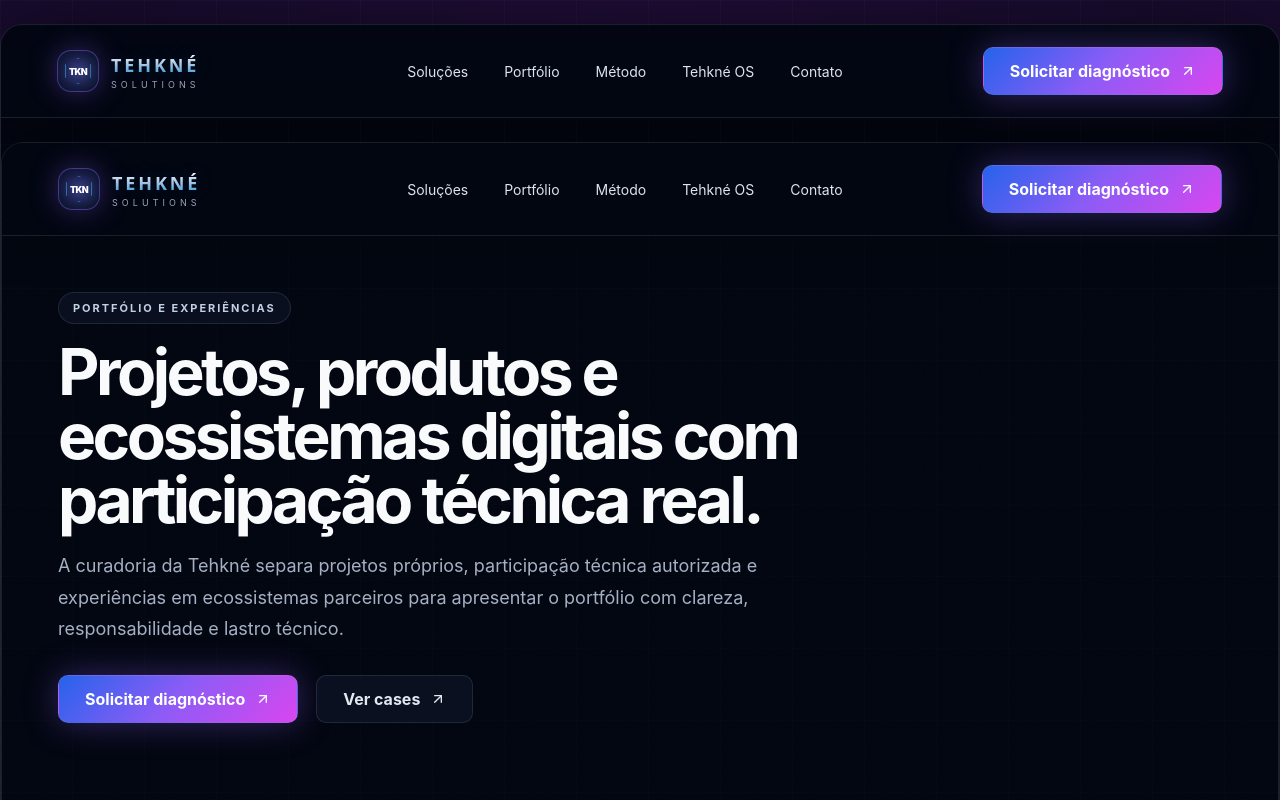
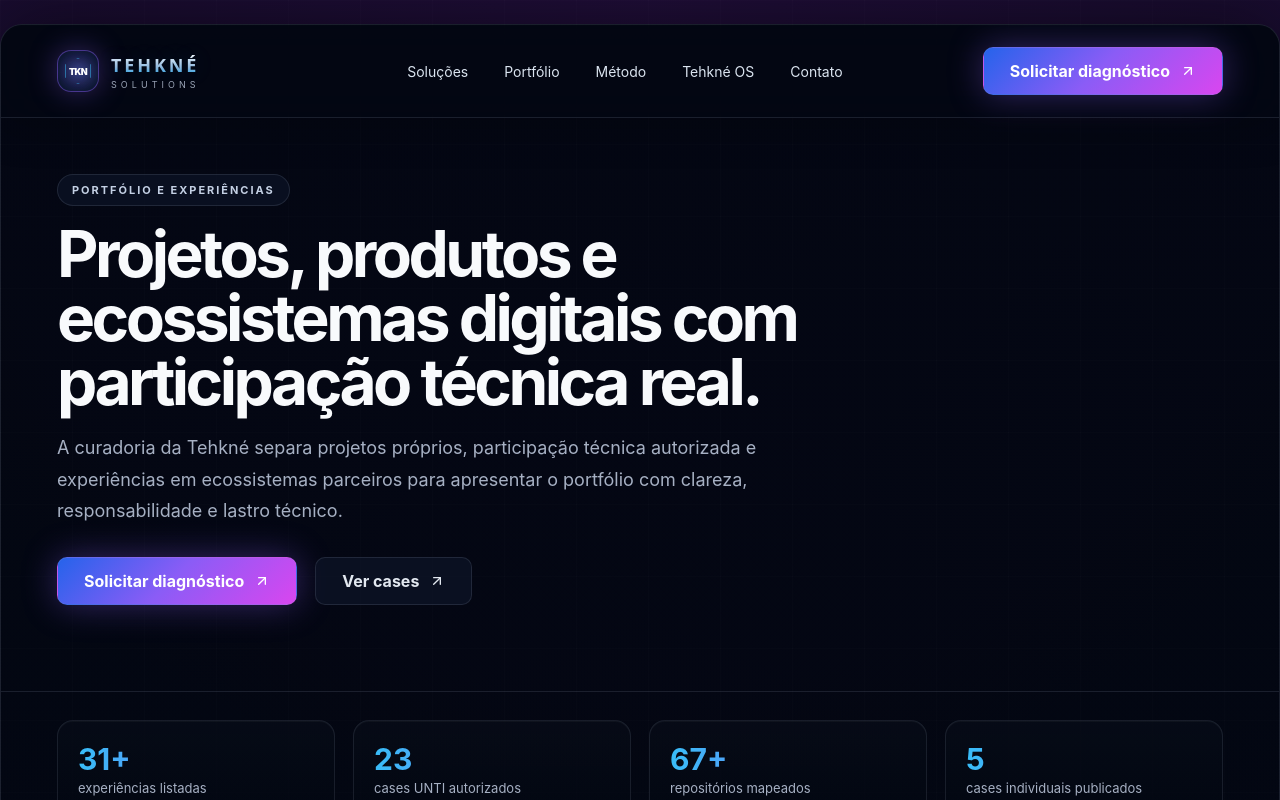
Before and after one commit to Tehkne-Solutions/tehkne-site, a Next.js app: page /portfolio in a window 1280 px wide. Shown: the top 800 px of the page. Built offline with nearby package versions, Linux system fonts and the light colour scheme.

Commit message:
refactor: use global shell on portfolio page

```diff
--- a/app/portfolio/page.tsx
+++ b/app/portfolio/page.tsx
@@ -1,4 +1,6 @@
-import { ArrowUpRight, Orbit, Sparkles } from 'lucide-react';
+import { ArrowUpRight, Orbit } from 'lucide-react';
+import ContactForm from '../components/ContactForm';
+import { whatsAppHref, whatsappMessages } from '../contact';
 
 type PortfolioCase = {
   title: string;
@@ -138,31 +140,17 @@ export const metadata = {
 };
 
 export default function PortfolioPage() {
+  const pageWhatsApp = whatsAppHref(whatsappMessages.portfolio);
+
   return (
-    <main className="site-shell">
-      <div className="background-grid" />
-      <header className="nav-shell">
-        <a className="brand" href="/" aria-label="Tehkné Solutions">
-          <span className="brand-symbol"><Sparkles size={18} /></span>
-          <span><strong>TEHKNÉ</strong><small>SOLUTIONS</small></span>
-        </a>
-        <nav>
-          <a href="/solucoes">Soluções</a>
-          <a href="/portfolio">Portfólio</a>
-          <a href="/#metodo">Método</a>
-          <a href="/#os">Tehkné OS</a>
-          <a href="/#contato">Contato</a>
-        </nav>
-        <a className="btn btn-primary coin" href="/#contato">Solicitar diagnóstico <ArrowUpRight size={16} /></a>
-      </header>
-
+    <main>
       <section className="section-frame solutions-hero">
         <div className="section-heading">
           <span className="eyebrow">Portfólio e experiências</span>
           <h1>Projetos, produtos e ecossistemas digitais com participação técnica real.</h1>
           <p>A curadoria da Tehkné separa projetos próprios, participação técnica autorizada e experiências em ecossistemas parceiros para apresentar o portfólio com clareza, responsabilidade e lastro técnico.</p>
           <div className="hero-actions">
-            <a className="btn btn-primary coin" href="/#contato">Solicitar diagnóstico <ArrowUpRight size={16} /></a>
+            <a className="btn btn-primary coin" href={pageWhatsApp} target="_blank" rel="noreferrer">Solicitar diagnóstico <ArrowUpRight size={16} /></a>
             <a className="btn btn-secondary" href="#cases">Ver cases <ArrowUpRight size={16} /></a>
           </div>
         </div>
@@ -192,7 +180,7 @@ export default function PortfolioPage() {
               <p><strong>{item.category}</strong></p>
               <p>{item.text}</p>
               <p>{item.stack}</p>
-              <a href={item.href ?? '/#contato'}>{item.href ? 'Ver case' : 'Solicitar diagnóstico'} <ArrowUpRight size={14} /></a>
+              <a href={item.href ?? pageWhatsApp} target={item.href ? undefined : '_blank'} rel={item.href ? undefined : 'noreferrer'}>{item.href ? 'Ver case' : 'Solicitar diagnóstico'} <ArrowUpRight size={14} /></a>
             </article>
           ))}
         </div>
@@ -212,6 +200,13 @@ export default function PortfolioPage() {
         </div>
       </section>
 
+      <ContactForm
+        page="Portfólio"
+        context="projetos próprios, participação técnica autorizada, ecossistemas parceiros e cases semelhantes aos apresentados no portfólio"
+        title="Quer criar algo parecido com os cases da Tehkné?"
+        description="Use este bloco para organizar seu interesse e chamar a Tehkné no WhatsApp com contexto de portfólio."
+      />
+
       <section className="final-cta">
         <div>
           <span className="eyebrow">Quer algo parecido?</span>
@@ -219,7 +214,7 @@ export default function PortfolioPage() {
           <p>Conte sua demanda e a Tehkné estrutura o caminho: arquitetura, design, desenvolvimento, automação, publicação e evolução.</p>
         </div>
         <div className="hero-actions">
-          <a className="btn btn-primary coin" href="mailto:contato@tehkne.com.br">Solicitar diagnóstico <ArrowUpRight size={16} /></a>
+          <a className="btn btn-primary coin" href={pageWhatsApp} target="_blank" rel="noreferrer">Solicitar diagnóstico <ArrowUpRight size={16} /></a>
           <a className="btn btn-secondary" href="/solucoes">Ver soluções <ArrowUpRight size={16} /></a>
         </div>
       </section>
```
